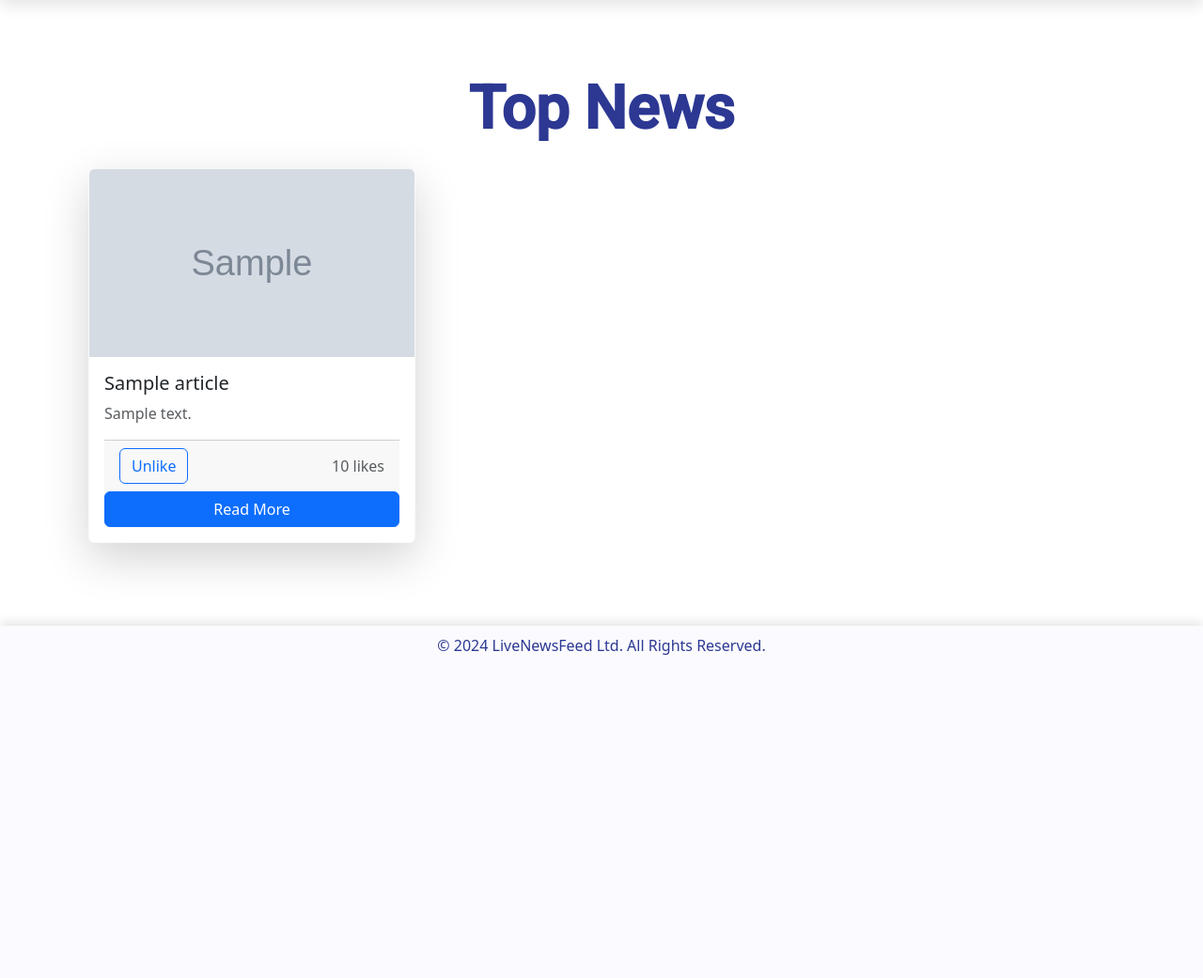
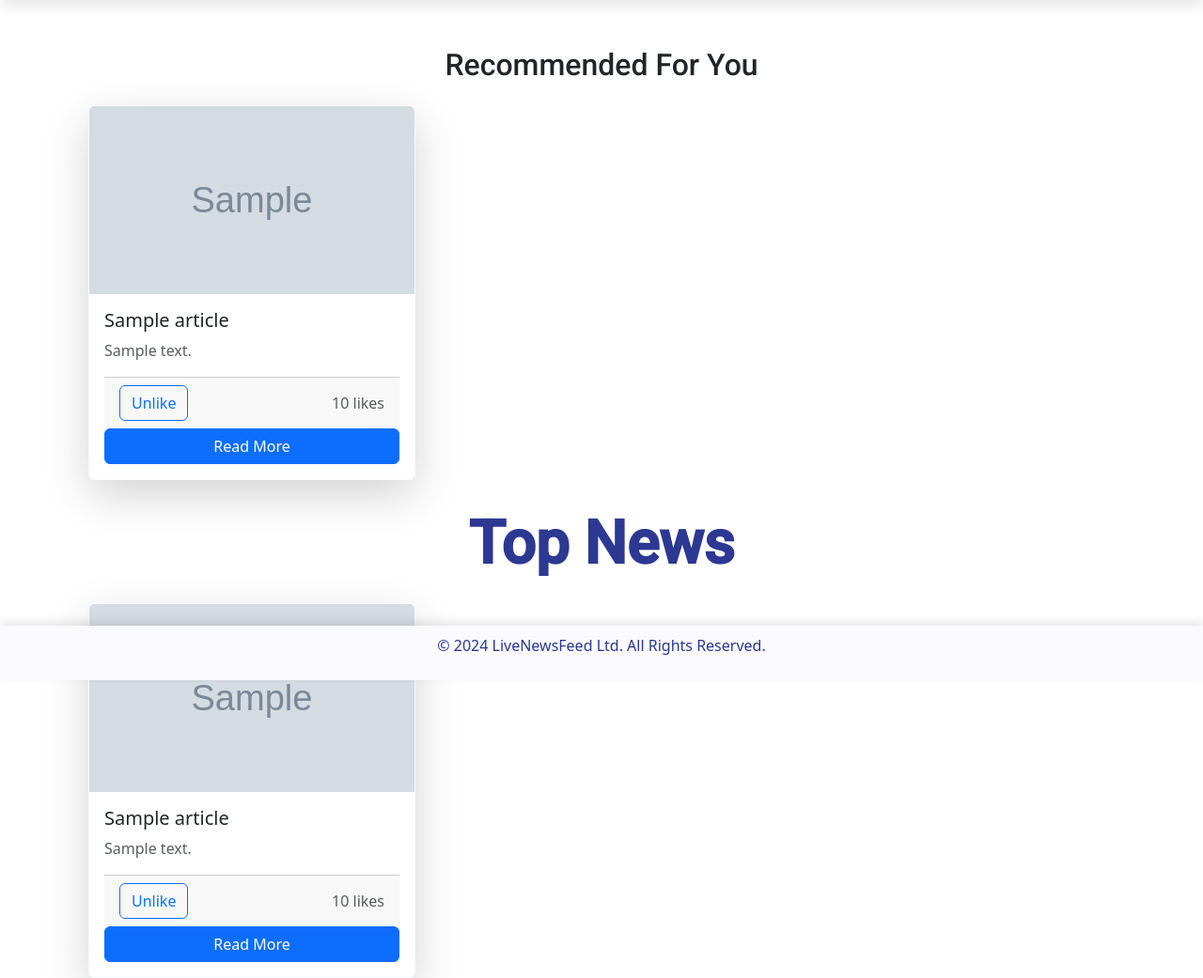
Before and after one commit to CyrenaBurke/LiveNewsFeed, a Flask app: template templates/home.html in a window 1280 px wide. Shown: the part 76-1117 px from the top of the page at 94% size. Before the commit the page ends 773 px from the top, so only its background shows below. Run offline with Flask 3, Linux system fonts and the light colour scheme; the template is opened without the code that fills it: most values are stand-ins (such as "Sample title", 1, 10 or a date in 2020); grey boxes marked "Sample" are stand-in pictures; some libraries are stand-ins or nearby versions.

Commit message:
Added recommendation section

```diff
--- a/app.py
+++ b/app.py
@@ -57,15 +57,19 @@ def home():
         news = fetch_news()  # Top headlines
         recommendations = recommend_articles(username)  # Personalized recommendations
 
-        # Add like status and like count to articles
+        # Add like status and like count for the main news articles
         for article in news:
             article['liked'] = username in article.get('liked_by', [])
             article['likes'] = len(article.get('liked_by', []))
 
+        # Add like status and like count for the recommended articles
+        for rec_article in recommendations:
+            rec_article['liked'] = username in rec_article.get('liked_by', [])
+            rec_article['likes'] = len(rec_article.get('liked_by', []))
+
         return render_template('home.html', username=username, news=news, recommendations=recommendations)
     else:
         return redirect(url_for('login'))
-
 
 
 @app.route('/logout')
--- a/templates/home.html
+++ b/templates/home.html
@@ -9,6 +9,45 @@
             Welcome back, {{ session['username'] }}!
         </h3>
     {% endif %}
+
+    <!-- Recommended Articles Section -->
+<h2 class="mb-4 text-center font-weight-bold"
+style="font-family: 'Roboto', sans-serif; font-size: 2rem; margin-top: 50px;">
+Recommended For You
+</h2>
+
+{% if recommendations and recommendations|length > 0 %}
+<div id="recommendations-feed" class="row row-cols-1 row-cols-md-3 g-4">
+{% for article in recommendations %}
+<div class="col">
+    <div class="card shadow-lg border-light rounded h-100" style="border-radius: 15px; overflow: hidden;">
+        <img src="{{ article.urlToImage }}" class="card-img-top" alt="{{ article.title }}" style="height: 200px; object-fit: cover;">
+        <div class="card-body d-flex flex-column">
+            <h5 class="card-title font-weight-bold text-dark">{{ article.title }}</h5>
+            <p class="card-text text-muted flex-grow-1"
+               style="display: -webkit-box; -webkit-line-clamp: 3; -webkit-box-orient: vertical; overflow: hidden;">
+                {% if article.description %}
+                    {{ article.description[:150] }}
+                    {% if article.description|length > 150 %}...{% endif %}
+                {% endif %}
+            </p>
+            <div class="card-footer d-flex justify-content-between align-items-center">
+                <button class="btn btn-outline-primary like-btn" data-url="{{ article.url }}" data-liked="{{ article.liked }}">
+                    {{ 'Unlike' if article.liked else 'Like' }}
+                </button>
+                <span class="text-muted like-count">{{ article.likes }} {{ 'like' if article.likes == 1 else 'likes' }}</span>
+            </div>
+
+            <a href="{{ article.url }}" target="_blank" class="btn btn-primary mt-auto w-100 read-more" data-url="{{ article.url }}">Read More</a>
+        </div>
+    </div>
+</div>
+{% endfor %}
+</div>
+{% else %}
+<p class="text-center text-muted">No personalized recommendations available at the moment.</p>
+{% endif %}
+
 
     <!-- Top News Title -->
     <h2 class="mb-4 text-center font-weight-bold display-1"
```
